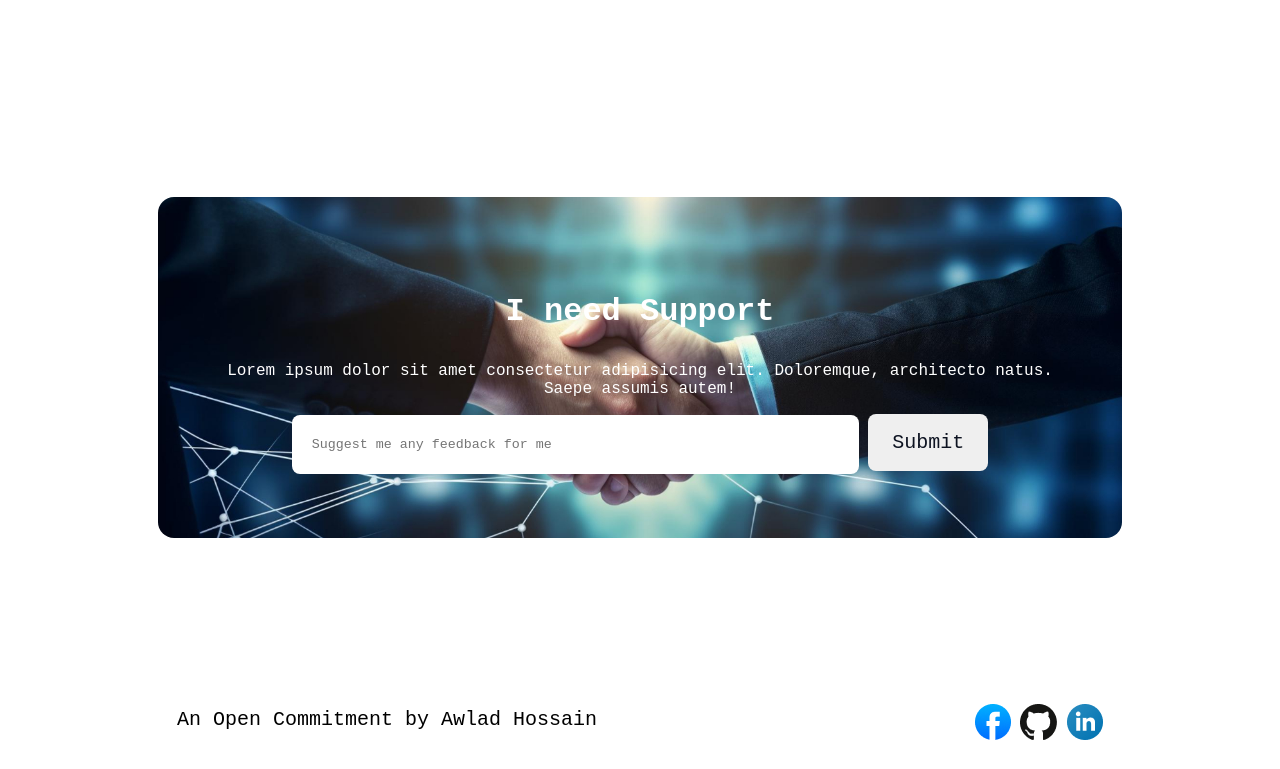
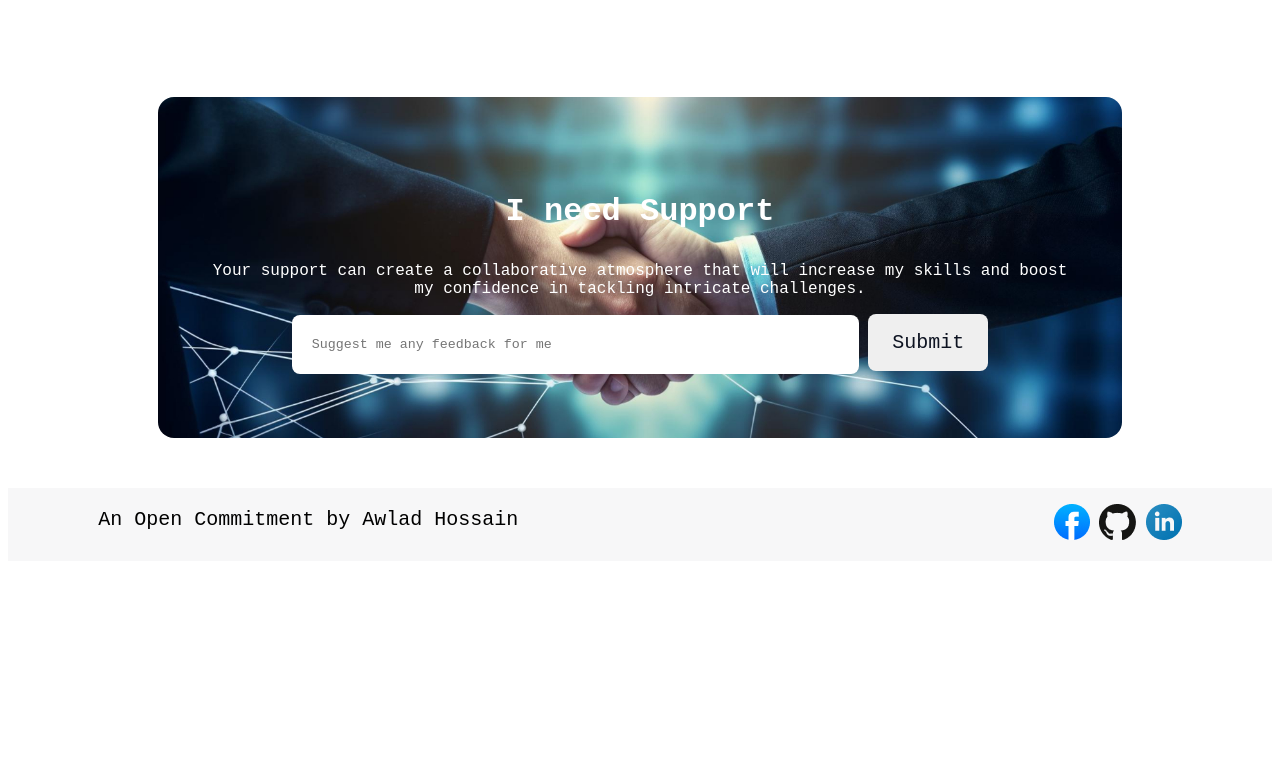
Before and after one commit to mashiatz/assignment1-ph, a plain HTML site: page index.html in a window 1280 px wide. Shown: the part 3913-4682 px from the top of the page. After the commit the page ends 4482 px from the top, so only its background shows below. Drawn offline with Linux system fonts and the light colour scheme; a web font is replaced by a local one.

Commit message:
moderated version

```diff
--- a/index.html
+++ b/index.html
@@ -124,12 +124,12 @@
 </div>
 </div>
 </section>
-<!-- support section -->
+<!-- I need support -->
 <section class="need-support">
     <div class="support">
   <div class="support-content">
     <h3 class="sup-title">I need Support</h3>
-    <p class="sup-content">Lorem ipsum dolor sit amet consectetur adipisicing elit. Doloremque, architecto natus. Saepe assumis autem!</p>
+    <p class="sup-content">Your support can create a collaborative atmosphere that will increase my  skills and boost my confidence in tackling intricate challenges.</p>
   </div>
   <form>
     <input type="text" placeholder="Suggest me any feedback for me">
--- a/styles/style.css
+++ b/styles/style.css
@@ -57,7 +57,7 @@
     margin-top: 74px;
     margin-left: 150px;
     margin-right: 150px;
-    background-color: #f8f9fa;
+    background-color: #0D132108;
     border-radius: 16px;
   }
     .section-title{
@@ -202,19 +202,19 @@
     display: flex;
    justify-content: center;
     text-align: center;
+
   }
     .support{
-      background-image: url('../assets/handshake.jpg');
-
+    background-image: url('../assets/handshake.jpg');
     background-repeat: no-repeat;
     background-size:cover;
     background-position: center;
     border-radius: 16px;
-    margin: 150px 150px;
+    margin: 50px 150px;
     padding: 64px 48px;
+    border-radius: 16px;
 
 
-    border-radius: 16px;
 
     }
 
@@ -254,7 +254,10 @@
     .footer{
       display: flex;
       justify-content: space-around;
-      width: 100%;
+      gap:315px;
+      background-color: #0D132108;
+
+
 
 
     }
```
